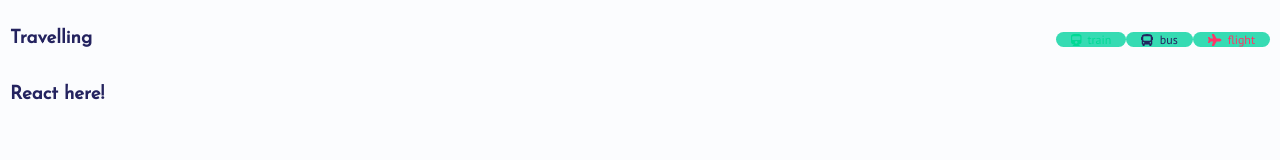
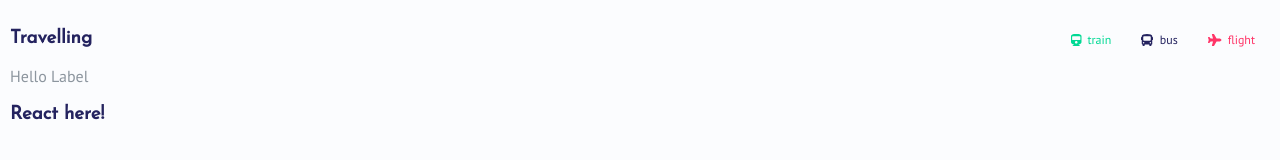
Before and after one commit to laurindo/travelling, a React app: page / in a window 1280 px wide. Built offline with nearby package versions, Linux system fonts and the light colour scheme.

```diff
--- a/src/js/App.js
+++ b/src/js/App.js
@@ -4,6 +4,7 @@
 import style from "../main.css";
 
 import Header from './components/Header.jsx';
+import Label from './components/Label.jsx';
 
 import { HeaderNavItems } from './utils/nav-items-utils';
 
@@ -11,6 +12,7 @@
   return (
     <div>
       <Header name="my header" navItems={ HeaderNavItems } />
+      <Label>Hello Label</Label>
       <h3>React here!</h3>
     </div>
   );
--- /dev/null
+++ b/src/js/components/Label.jsx
@@ -0,0 +1,5 @@
+import React from 'react';
+
+const Label = ({ children }) => (<label>{children}</label>);
+
+export default Label;
--- a/src/main.css
+++ b/src/main.css
@@ -32,14 +32,12 @@
     list-style: none;
     font-size: 12px;
     padding: 0 5px;
-    background-color: #36dbb3;
     border-radius: 10px;
-    color: #fff;
 }
 
 ul.horizontal li {
     display: inline;
-    padding: 0 10px;
+    padding: 2px 10px;
 }
 
 ul.horizontal li a {
```
Also changed, not shown: __tests__/state-functions.test.js (deleted, +0 -7 lines), package.json (+18 -1 lines), test/jestsetup.js (added, +10 -0 lines), dist/index.html, dist/js/bundle.js, dist/main.css, 2 other files.
